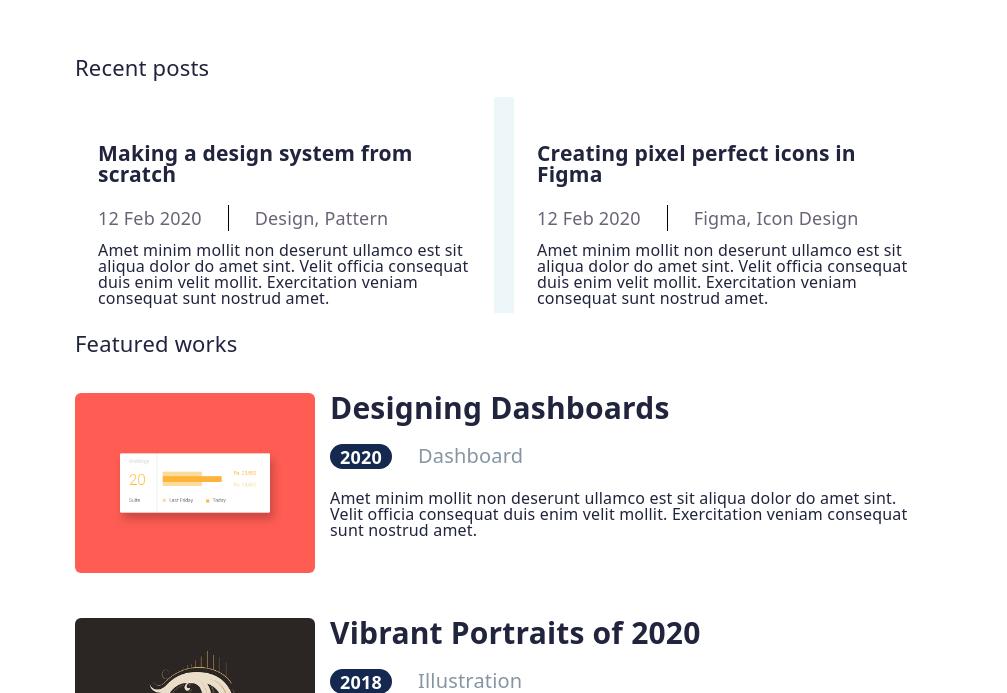
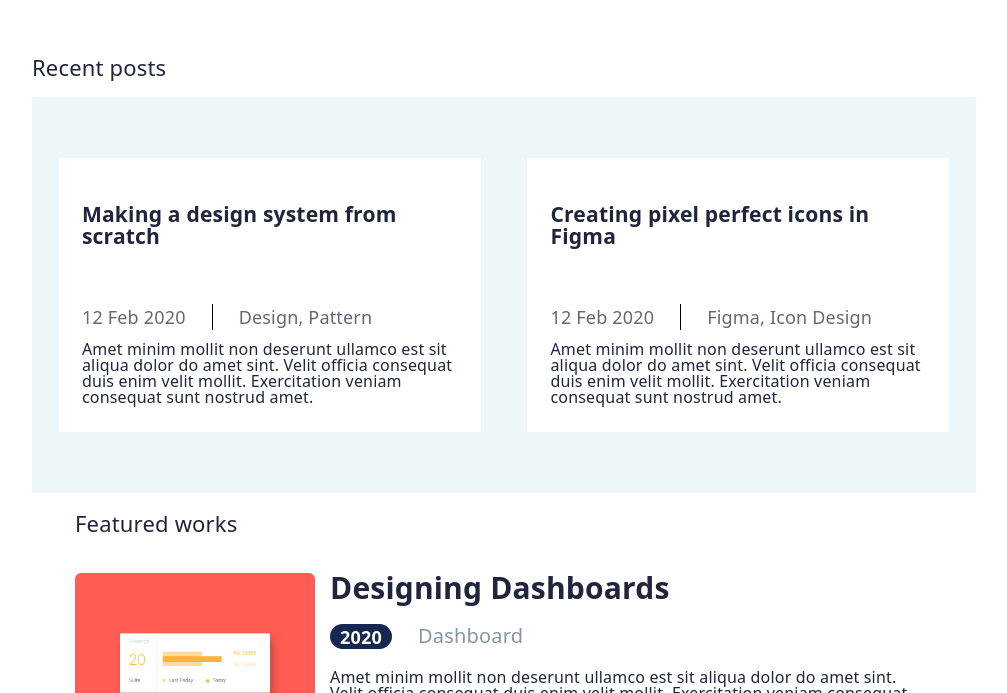
Before and after one commit to ITHUB-SPB/ithub-frontend-blog, a React (Vite) app: page / in a window 1280 px wide. Shown: the part 665-1358 px from the top of the page, without its empty margins (136-1143 px from the left). Built offline with nearby package versions, Linux system fonts and the light colour scheme.

Commit message:
posts correction

```diff
--- a/src/index.css
+++ b/src/index.css
@@ -96,9 +96,11 @@ p {
 
 .row {
   display: flex;
-  justify-content: center;
+  justify-content: space-evenly;
   gap: 20px;
-  width: 858px;
+  width: 100%;
+  height: 396px;
+  align-items: center;
   background-color: #edf7fa;
 }
 
--- a/src/ui/post/post.css
+++ b/src/ui/post/post.css
@@ -1,6 +1,18 @@
 .post {
+    display: flex;
+    flex-direction: column;
     padding: 24px 21px 7px 23px;
     background-color: white;
+    max-width: 418px;
+    max-height: 295px;
+    width: 40%;
+    height: 295px;
+    height: fit-content;
+    align-items: center;
+}
+
+.post-textbox {
+    margin: 20px 0px;
 }
 
 .post__meta {
--- a/src/ui/post/post.tsx
+++ b/src/ui/post/post.tsx
@@ -1,22 +1,26 @@
-import './post.css'
+import "./post.css";
 
 type PostProps = {
-    title: string,
-    date: string
-    annotation: string
-}
+  title: string;
+  date: string;
+  annotation: string;
+};
 
 export default function Post(props: PostProps) {
   return (
     <article className="post">
       <h3>{props.title}</h3>
+      <div className="post-textbox">
         <section className="post__meta">
-                <span className='post__meta__item'>{props.date}</span>
-                <span className='post__meta__item'>{props.annotation}</span>
+          <span className="post__meta__item">{props.date}</span>
+          <span className="post__meta__item">{props.annotation}</span>
         </section>
         <p>
-                Amet minim mollit non deserunt ullamco est sit aliqua dolor do amet sint. Velit officia consequat duis enim velit mollit. Exercitation veniam consequat sunt nostrud amet.
+          Amet minim mollit non deserunt ullamco est sit aliqua dolor do amet
+          sint. Velit officia consequat duis enim velit mollit. Exercitation
+          veniam consequat sunt nostrud amet.
         </p>
+      </div>
     </article>
-    )
+  );
 }
```
Lines whose indentation alone changed are shown as unchanged.
